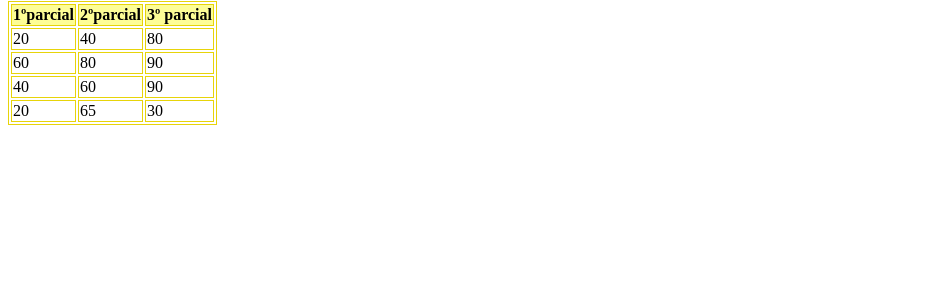
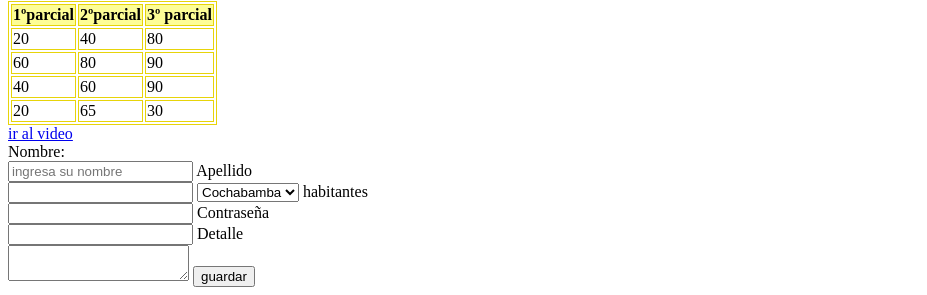
Before and after one commit to AnneMendeZG/miprimerrepo, a plain HTML site: page index.html in a window 1280 px wide. Shown: the part 985-1280 px from the top of the page, without its empty margins (0-927 px from the left). Before the commit the page ends 1118 px from the top, so only its background shows below. Drawn offline with Linux system fonts and the light colour scheme.

Commit message:
cambios en mi index 1

```diff
--- a/index.html
+++ b/index.html
@@ -3,7 +3,7 @@
 <head>
     <meta charset="UTF-8">
     <meta name="viewport" content="width=device-width, initial-scale=1.0">
-    <title>Document</title>
+    <title>Bl 🎈</title>
 </head>
 <body>
      <h1>lista de etiquetas html</h1>
@@ -53,5 +53,30 @@
                 <td>30</td>
             </tr>
         </table>
+        <a href="https://www.youtube.com/watch?v=hNFoCOKk7LE" target="_top">ir al video</a>
+        <form>
+            <label>Nombre:</label><br>
+            <input type="text" placeholder="ingresa su nombre">
+            <label>Apellido</label><br>
+            <input type="text">
+            <select>
+                <option value="Cochabamba">Cochabamba</option>
+                <option value="La Paz">La Paz</option>
+                <option value="Potosi">Potosi</option>
+                <option value="Santa Cruz">Santa Cruz</option>
+                <option value="Oruro">Oruro</option>
+                <option value="Tarija">Tarija</option>
+                <option value="Beni">Beni</option>
+                <option value="Sucre">Sucre</option>
+                <option value="Pando">Pando</option>
+            </select>
+            <label>habitantes</label><br>
+            <input type="number">
+            <label>Contraseña</label><br>
+            <input type="password">
+            <label>Detalle</label><br>
+            <textarea></textarea>
+            <input type="button" value="guardar">
+        </form>
 </body>
 </html>
```
